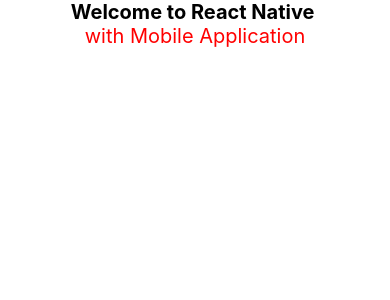
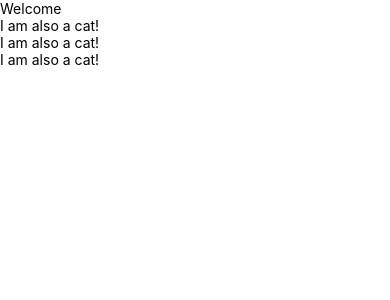
Before and after one commit to Schomklin/00177_ReactNative, a React Native app: screen / in a window 390 px wide. Shown: the top 300 px of the page. Built offline with nearby package versions, Linux system fonts and the light colour scheme.

Commit message:
"Basic Component"

```diff
--- a/App.js
+++ b/App.js
@@ -2,12 +2,16 @@
 import React from "react";
 import Information from "./components/Information";
 import Welcome from "./components/Welcome";
+import TxtInput from "./components/TxtInput";
+import CustomComponent from "./components/CustomComponent";
 
 const App = () => {
   return (
     <View>
       {/* <Information /> */}
-      <Welcome/>
+      {/* <Welcome/>       */}
+      {/* <TxtInput/> */}
+      <CustomComponent/>
     </View>
   );
 };
--- /dev/null
+++ b/components/CustomComponent.js
@@ -0,0 +1,23 @@
+import { View, Text } from "react-native";
+import React from "react";
+
+const Cat = () => {
+    return(
+        <View>
+            <Text>I am also a cat!</Text>
+        </View>
+    );
+};
+
+const CustomComponent = () => {
+  return (
+    <View>
+      <Text>Welcome</Text>
+      <Cat/>
+      <Cat/>
+      <Cat/>
+    </View>
+  );
+};
+
+export default CustomComponent;
--- /dev/null
+++ b/components/TxtInput.js
@@ -0,0 +1,29 @@
+import { View, Text,TextInput,Button } from 'react-native'
+import React from 'react'
+
+const TxtInput = () => {
+  return (
+    <View style={{padding:50}}>
+        <View
+         style={{
+            flexDirection:'row',
+            justifyContent:'space-between',
+            alignItems:'center'
+         }}
+        >
+           <TextInput
+             placeholder='Course Goal'
+             style={{
+                width:'80%',
+                borderColor:'black',
+                borderWidth:1,
+                padding:10
+            }}
+           />
+           <Button title='Add'/>
+        </View>
+    </View>
+  )
+}
+
+export default TxtInput
```
